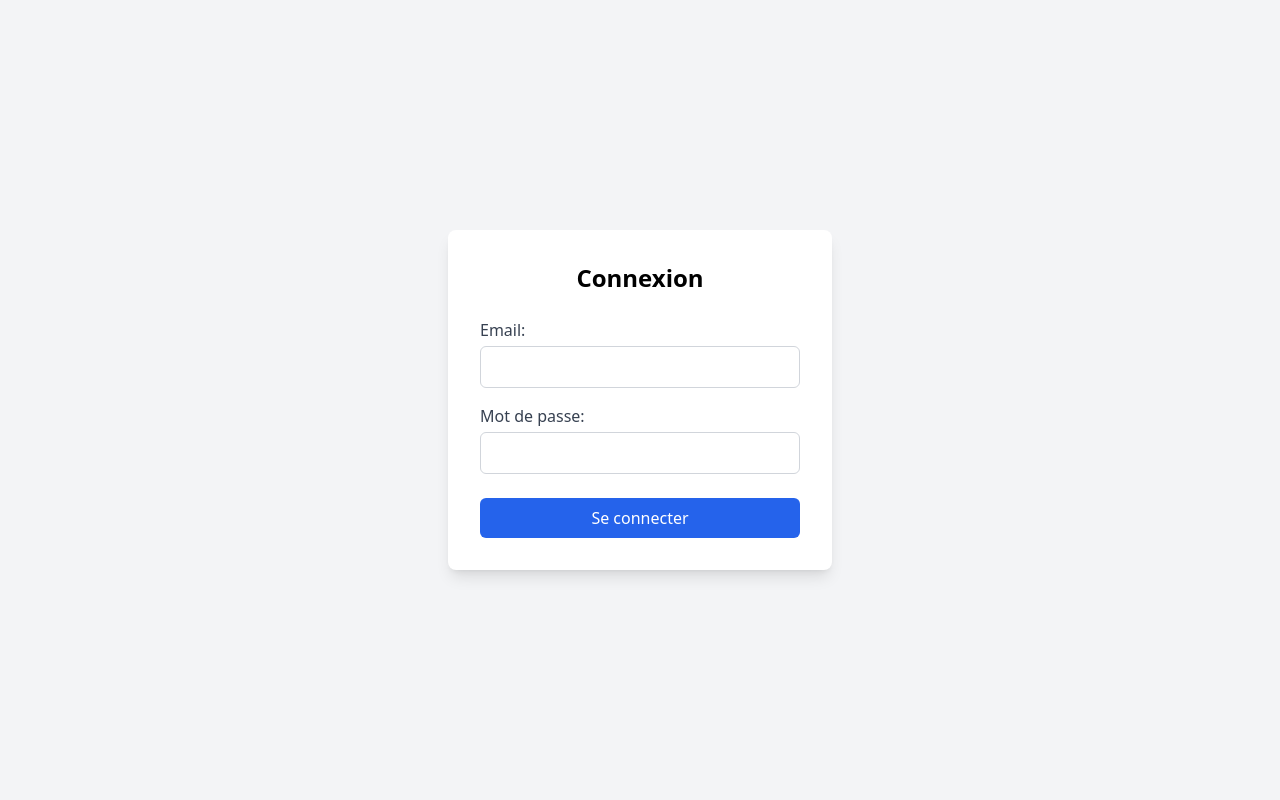
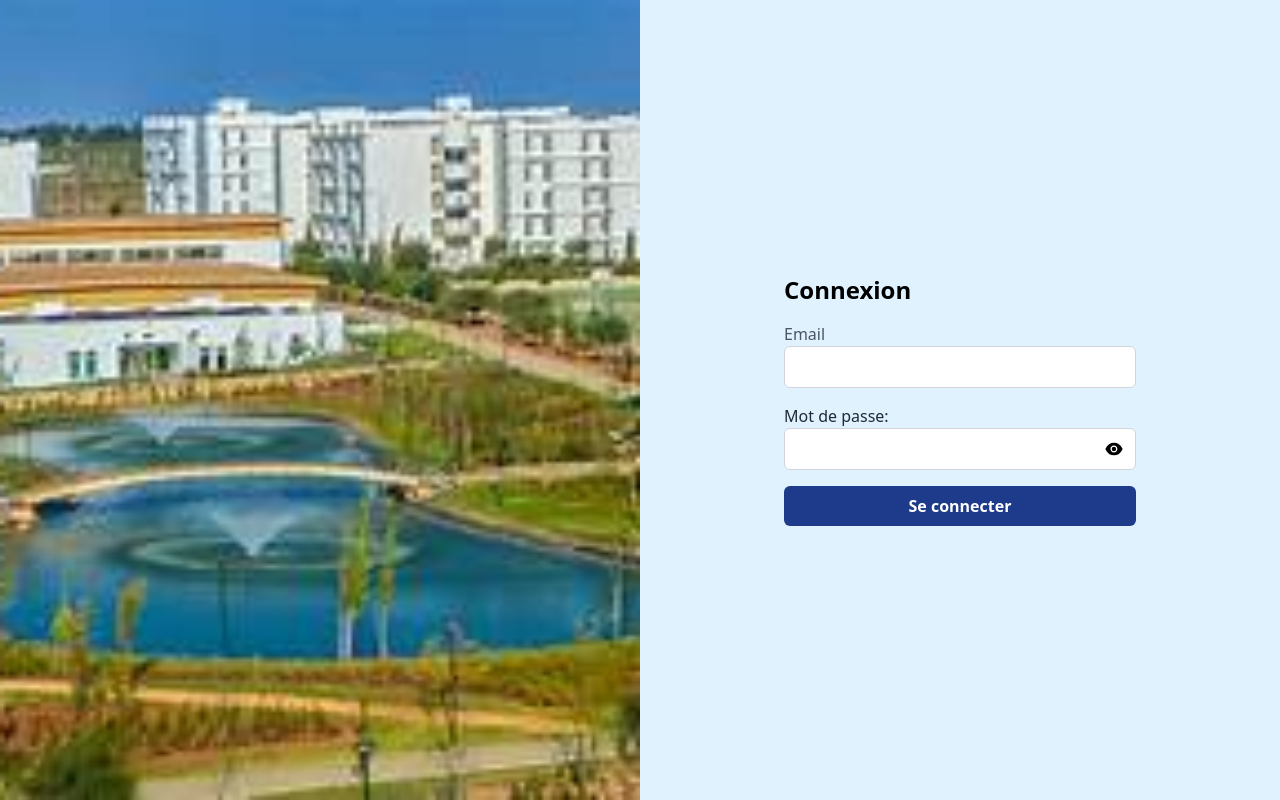
Before and after one commit to MohamedBerraho123/uir-booking-ClientOffice, a React (Vite) app: page /contact in a window 1280 px wide. Built offline with nearby package versions, Linux system fonts and the light colour scheme.

Commit message:
adding login form

```diff
--- a/src/LoginSignUp/loginSignUp.jsx
+++ b/src/LoginSignUp/loginSignUp.jsx
@@ -2,8 +2,11 @@ import React, { useState, useEffect } from 'react';
 import axios from 'axios';
 import ApiManager from "../api";
 import ApiSystem from "../apiSystem";
-import Uirback from "../assets/Uirback.jpeg";
+import Uirback1 from "../assets/uiir.jpeg";
+import uirImage2 from "../assets/Uirback.jpeg"
+import uirImage3 from "../assets/uiirr.jpeg"
 import {  useNavigate } from "react-router-dom";
+import { AiFillEye, AiFillEyeInvisible } from 'react-icons/ai';
 
 
 const LoginSignUp = ({ onLogin }) => {
@@ -14,6 +17,26 @@ const LoginSignUp = ({ onLogin }) => {
   const [studentData, setStudentData] = useState(null);
   const [studentCodeUIR, setStudentCodeUIR] = useState('');
   const navigate = useNavigate();
+    // Array of images
+    const images = [uirImage2, uirImage3, Uirback1];
+    const [currentImageIndex, setCurrentImageIndex] = useState(0);
+
+    const [showPassword, setShowPassword] = useState(false);
+
+    const togglePasswordVisibility = () => {
+      setShowPassword(!showPassword);
+    };
+
+    // Change image every 10 seconds
+    useEffect(() => {
+      const interval = setInterval(() => {
+        setCurrentImageIndex((prevIndex) => (prevIndex + 1) % images.length);
+      }, 5000);
+
+      // Cleanup the interval on component unmount
+      return () => clearInterval(interval);
+    }, []);
+
 
 
   const handleSubmit = async (e) => {
@@ -43,31 +66,6 @@ const LoginSignUp = ({ onLogin }) => {
     }
   };
 
-  const fetchStudentByUserId = async (userId) => {
-    try {
-      const response = await ApiSystem.get(`/Students/GetStudentByUserId/${userId}`, {
-        headers: { Authorization: `Bearer ${token}` },
-      });
-      console.log("id from method fetch student by UserId data : ",response.data);
-      console.log("id from method fetch student by UserId : ",response.data.userId);
-      console.log("id from method fetch student name first name : ",response.data.firstName);
-      console.log("id from method fetch student name last name : ",response.data.lastName);
-      //pass the value of response.data.id to componenet Home
-      console.log("id from method fetch student by Id : ",response.data.id);
-      //pass the value of response.data.codeUIR from method FetchStudentByUserId
-      console.log("id from method fetch CodeUIR : ",response.data.codeUIR);
-
-      if (response.data) {
-        setStudentCodeUIR(response.data.codeUIR);
-      } else {
-        await addStudent(studentData, token);
-      }
-
-    } catch (err) {
-      console.error('Error fetching student:', err);
-      // setError('Failed to fetch student.');
-    }
-  };
 
   const addStudent = async (studentData) => {
 
@@ -91,53 +89,84 @@ const LoginSignUp = ({ onLogin }) => {
     }
   };
 
-  const handleLogout = () => {
-    setToken('');
-    setStudentData(null);
-    setEmail('');
-    setPassword('');
-    setStudentCodeUIR('');
-    localStorage.removeItem('token');
-    localStorage.removeItem('studentData');
-    onLogin(false);
-  };
+
+
 
   return (
-    <div className='Main-container '   style={{ backgroundImage: `url(${Uirback})` }}>
-    <div className="min-h-screen flex items-center justify-center bg-gray-100">
-      <div className="bg-white p-8 rounded-lg shadow-lg w-96">
-        <h1 className="text-2xl font-semibold text-center mb-6">Connexion</h1>
+    <div className="bg-sky-100 flex justify-center items-center h-screen">
+    {/* Left: Image */}
+    <div className="w-1/2 h-screen hidden lg:block">
+      <img
+        src={images[currentImageIndex]}
+        alt="Dynamic Image"
+        className="object-cover w-full h-full"
+      />
 
+    </div>
+
+    {/* Right: Login Form */}
+    <div className="lg:p-36 md:p-52 sm:20 p-8 w-full lg:w-1/2">
+      <h1 className="text-2xl font-semibold mb-4">Connexion</h1>
       <form onSubmit={handleSubmit}>
-            <div className="mb-4">
-              <label htmlFor="email" className="block text-gray-700">Email:</label>
+        {/* Username Input */}
+        <div className="mb-4 bg-sky-100">
+          <label
+            htmlFor="username"
+            className="block text-gray-600"
+          >
+            Email
+          </label>
           <input
                id="email"
                type="email"
                value={email}
                onChange={(e) => setEmail(e.target.value)}
             required
-                className="mt-1 block w-full border border-gray-300 rounded-md p-2"
+            className="w-full border border-gray-300 rounded-md py-2 px-3 focus:outline-none focus:border-blue-500"
+            autoComplete="off"
           />
         </div>
-            <div className="mb-6">
-              <label htmlFor="password" className="block text-gray-700">Mot de passe:</label>
+
+        {/* Password Input */}
+        <div className="mb-4 relative">
+      <label htmlFor="password" className="block text-gray-800">
+        Mot de passe:
+      </label>
+      <div className="relative">
         <input
           id="password"
-                type="password"
+          type={showPassword ? 'text' : 'password'}
           value={password}
           onChange={(e) => setPassword(e.target.value)}
           required
-                className="mt-1 block w-full border border-gray-300 rounded-md p-2"
+          className="w-full border border-gray-300 rounded-md py-2 px-3 focus:outline-none focus:border-blue-500 pr-10"
+          autoComplete="off"
         />
+
+        {/* Show/Hide password icon */}
+        <div
+          onClick={togglePasswordVisibility}
+          className="absolute right-3 top-1/2 transform -translate-y-1/2 cursor-pointer"
+        >
+          {showPassword ? <AiFillEyeInvisible size={20} /> : <AiFillEye size={20} />}
         </div>
-            <button type="submit" className="w-full bg-blue-600 text-white py-2 rounded-md hover:bg-blue-700 transition duration-200">
+      </div>
+    </div>
+
+
+
+        {/* Login Button */}
+        <button
+          type="submit"
+          className="bg-[#1E3B8B] hover:bg-[#1E3B8B]/90 text-white font-semibold rounded-md py-2 px-4 w-full"
+        >
              Se connecter
         </button>
         {errorMessage && <p className="text-red-500 mt-2 text-center">{errorMessage}</p>}
+
       </form>
 
-      </div>
+
     </div>
   </div>
   );
```
Lines whose indentation alone changed are shown as unchanged.
